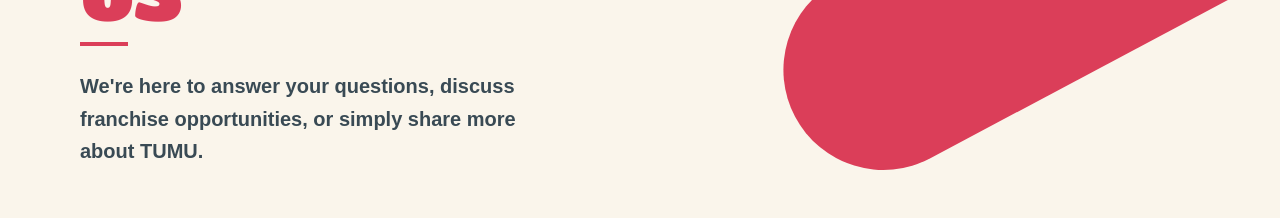
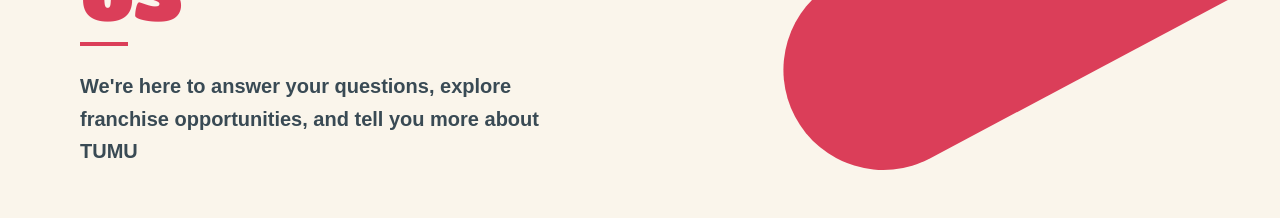
Before and after one commit to ahamadzaeem/tumu2, a Next.js app: page /contact in a window 1280 px wide. Shown: the part 347-565 px from the top of the page. Built offline with nearby package versions, Linux system fonts and the light colour scheme; no server answers; a web font is replaced by a local one.

Commit message:
copy(contact): update hero description to new wording

```diff
--- a/src/app/contact/page.tsx
+++ b/src/app/contact/page.tsx
@@ -73,7 +73,7 @@ export default function ContactPage() {
             <div className="w-12 h-1 bg-[#DB3E59] mb-6" />
 
             <p className="text-[#162B3A]/85 font-semibold text-base sm:text-lg lg:text-xl leading-relaxed max-w-[460px]">
-              We&apos;re here to answer your questions, discuss franchise opportunities, or simply share more about TUMU.
+              We&apos;re here to answer your questions, explore franchise opportunities, and tell you more about TUMU
             </p>
           </motion.div>
         </div>
```
